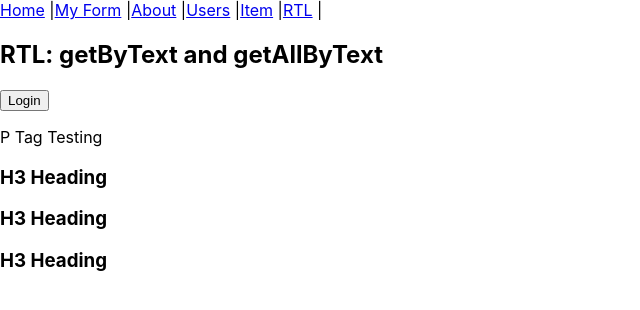
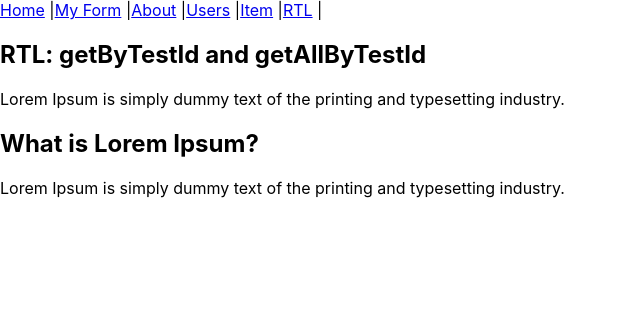
Before and after one commit to arunpradhan/testing-jest, a React (Create React App) app: page /rtl in a window 1280 px wide. Shown: the top 310 px of the page, without its empty margins (0-640 px from the left). Built offline with nearby package versions, Linux system fonts and the light colour scheme.

Commit message:
RTL Query: getByTestId and getAllByTestId

```diff
--- a/src/Rtl.js
+++ b/src/Rtl.js
@@ -2,13 +2,14 @@
 function Rtl() {
     return (
         <div>
-            <h2>RTL: getByText and getAllByText</h2>
-            <button>Login</button>
-            <p className="pStyle" id="pID">P Tag Testing</p>
-            <h3>H3 Heading</h3>
-            <h3>H3 Heading</h3>
-            <h3>H3 Heading</h3>
-
+            <h2>RTL: getByTestId and getAllByTestId</h2>
+            <div data-testid="div_1">
+                Lorem Ipsum is simply dummy text of the printing and typesetting industry.
+            </div>
+            <h2 data-testid="h2-heading">What is Lorem Ipsum?</h2>
+            <div data-testid="div_1">
+                Lorem Ipsum is simply dummy text of the printing and typesetting industry.
+            </div>
 
         </div>
     );
```
Also changed, not shown: 1 other file (tests, documents, lock files or other folders).
